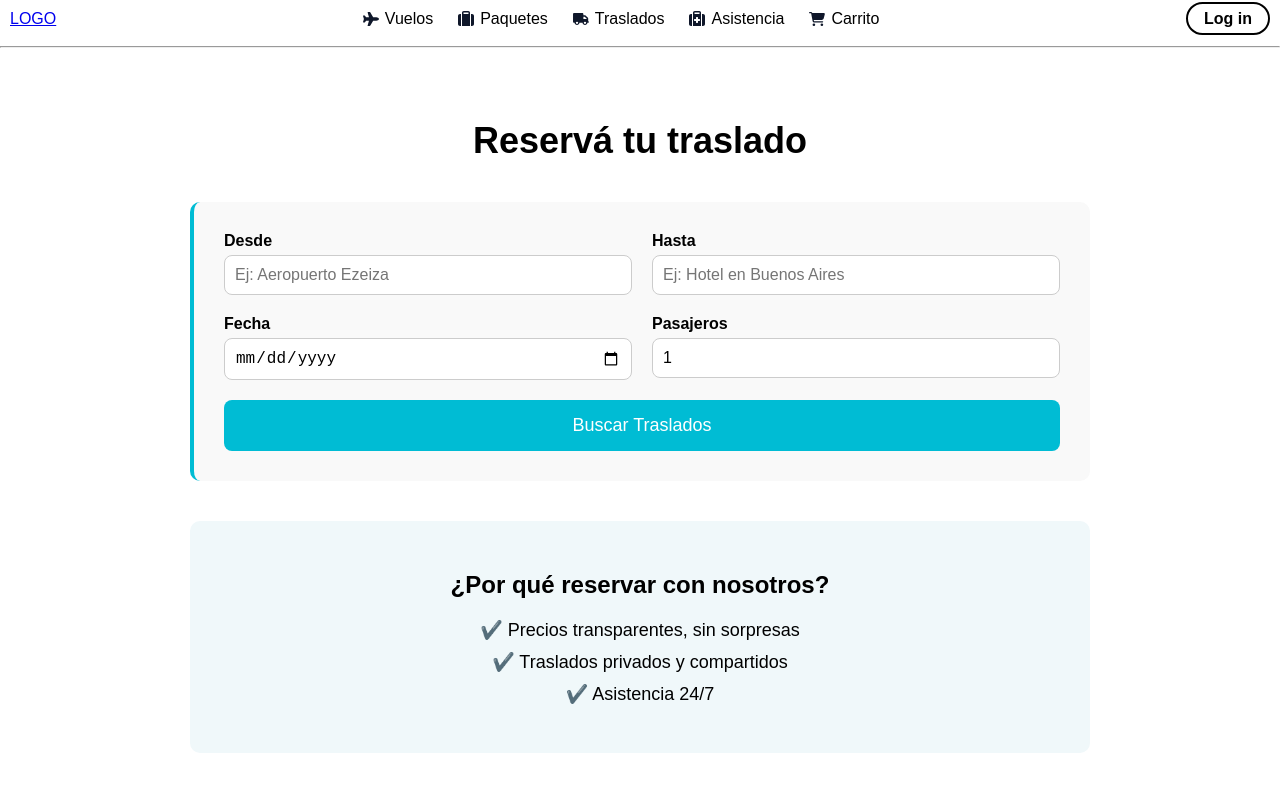
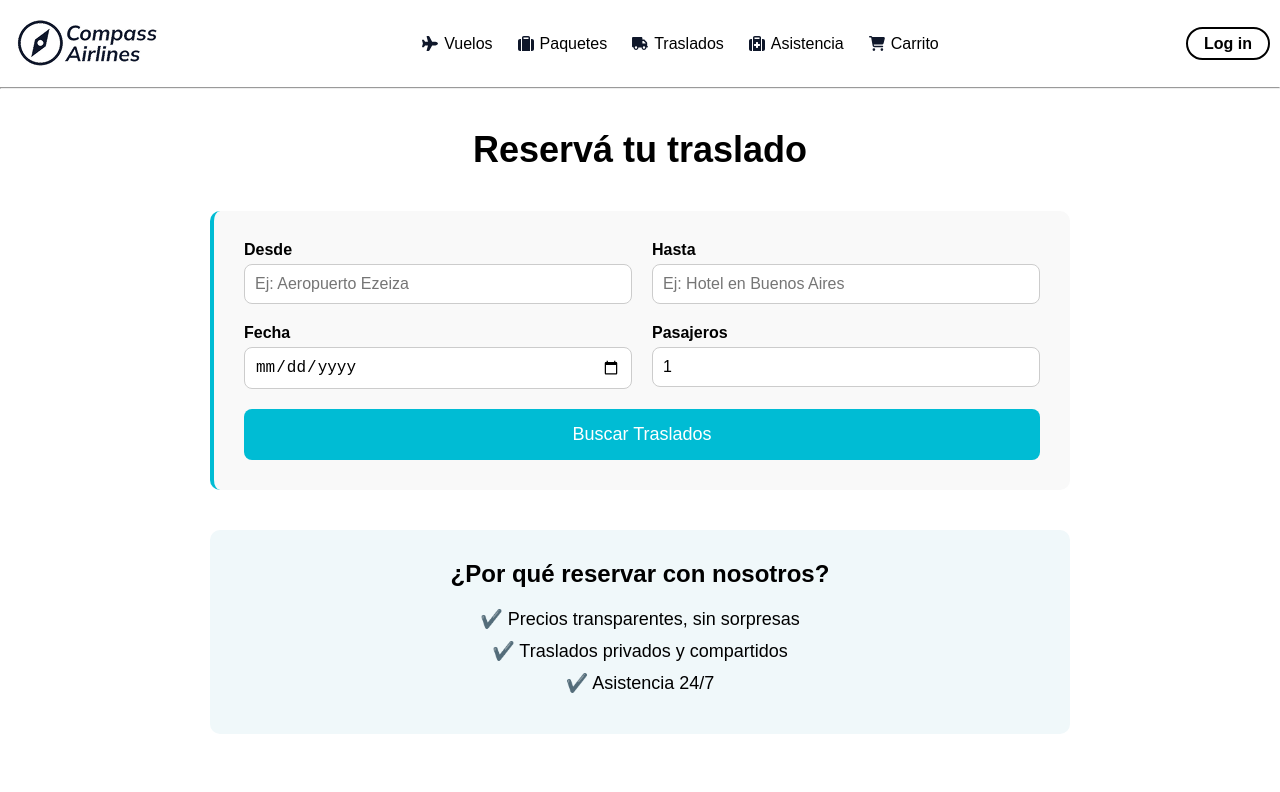
Before and after one commit to SantiagoAmoruso/Olimpiadas-programacion-2025, a website: page frontend/traslado.html in a window 1280 px wide. Drawn offline with Linux system fonts and the light colour scheme.

Commit message:
Solucion de detalles (logo y direcciones)

```diff
--- a/frontend/css/asistencia.css
+++ b/frontend/css/asistencia.css
@@ -1,10 +1,3 @@
-body {
-  font-family: 'Arial', sans-serif;
-  background-color: #ffffff;
-  color: #000000;
-  margin: 0;
-  padding: 0;
-}
 
 .assistance-container {
   max-width: 900px;
--- a/frontend/css/traslado.css
+++ b/frontend/css/traslado.css
@@ -1,10 +1,4 @@
-body {
-  font-family: 'Arial', sans-serif;
-  background-color: #ffffff;
-  color: #000000;
-  margin: 0;
-  padding: 0;
-}
+
 
 .traslados-container {
   max-width: 900px;
--- a/frontend/traslado.html
+++ b/frontend/traslado.html
@@ -3,6 +3,7 @@
     <meta charset="UTF-8">
     <meta name="viewport" content="width=device-width, initial-scale=1.0">
     <link rel="stylesheet" href="css/traslado.css">
+    <link rel="stylesheet" href="css/general.css">
     <link rel="stylesheet" href="css/menu.css">
     <title>Document</title>
 </head>
@@ -10,7 +11,7 @@
             <header>
 <nav class="menu">
   <div class="menu-logo">
-    <a href="#">LOGO</a>
+    <a href="index.html"><img src="img/Logo/compassairlines 1.png" alt=""></a>
   </div>
   <ul class="menu-items">
     <li><a href="vuelos.html"><img src="svg/plane-solid.svg">  Vuelos</a></li>
```
Also changed, not shown: frontend/asistencia.html (+2 -1 lines), frontend/ingresar.html (+2 -2 lines), frontend/login.html (+2 -2 lines), frontend/vuelos.html (+1 -1 lines).
